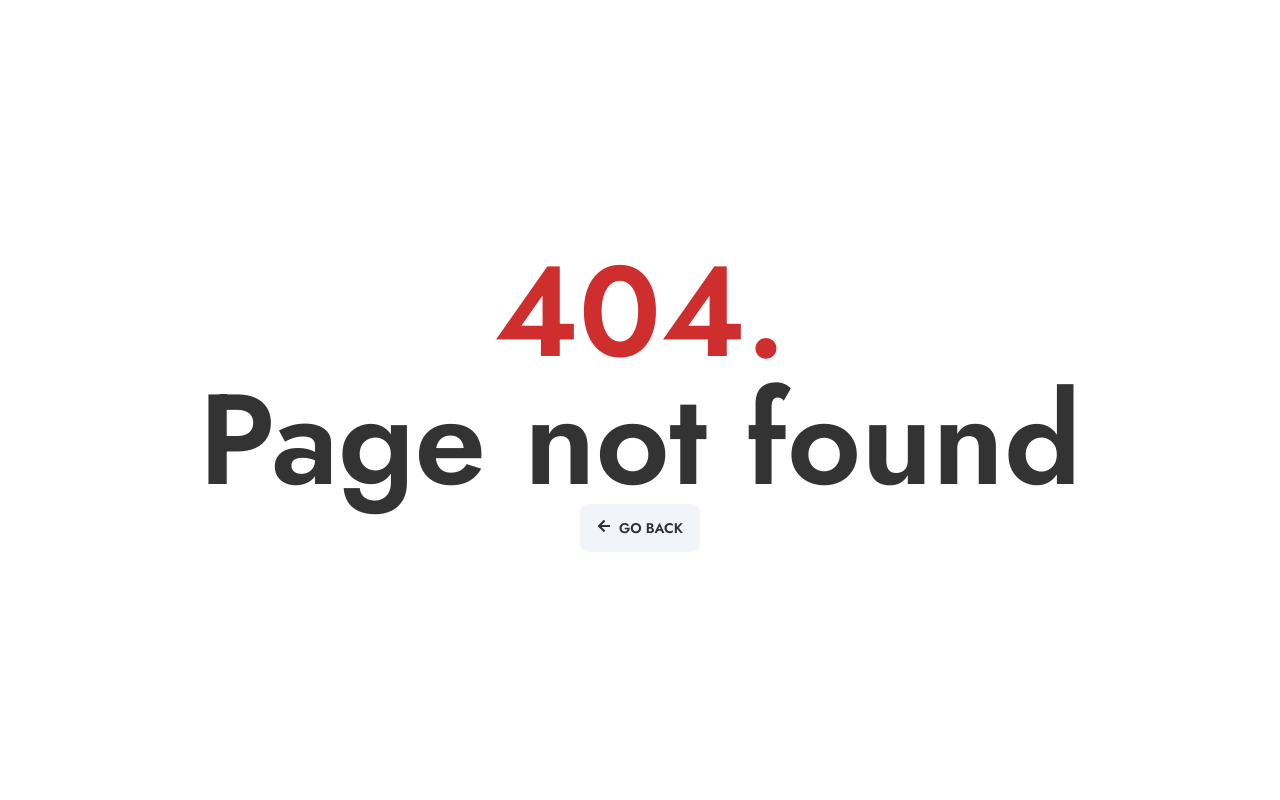
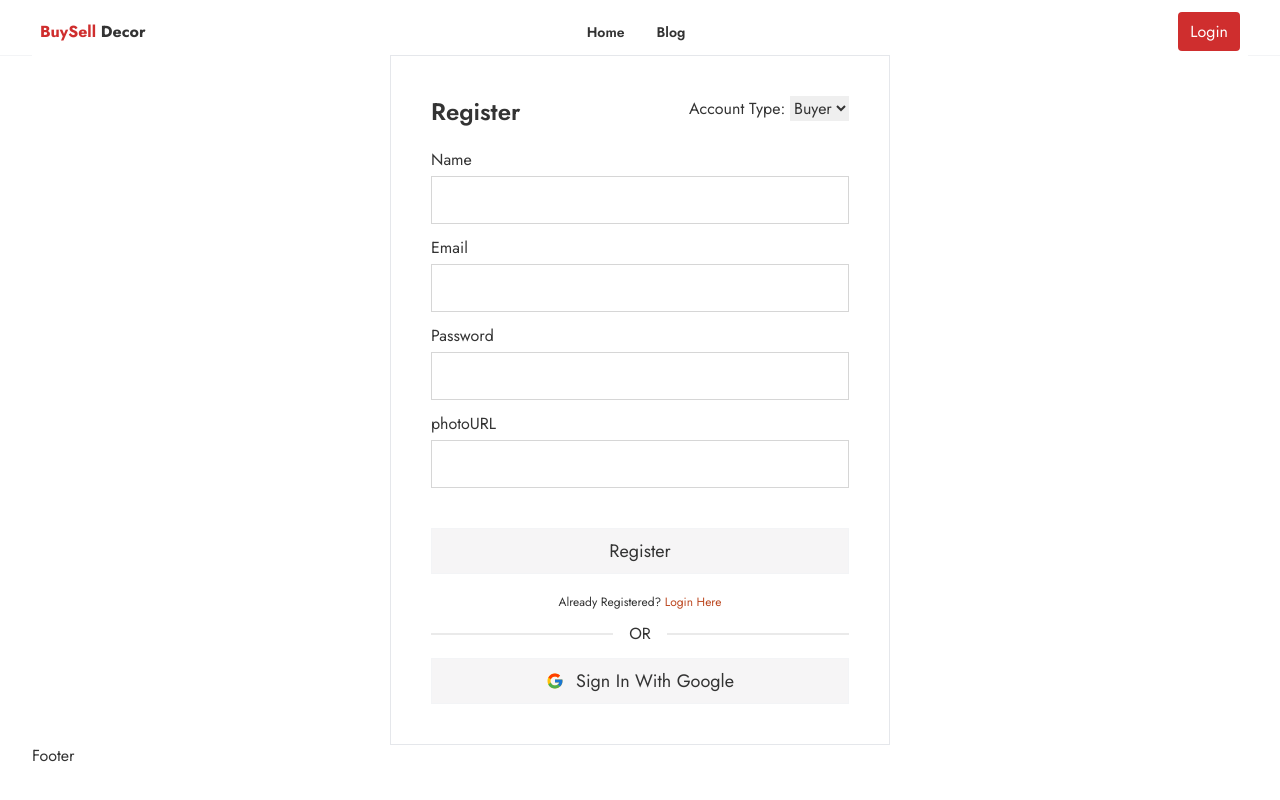
Before and after one commit to BadgerSIO/BuySell-Decor, a React (Create React App) app: page /login/register in a window 1280 px wide. Before the commit this address had no page. Built offline with nearby package versions, Linux system fonts and the light colour scheme; no server answers.

Commit message:
login register page added

```diff
--- a/package.json
+++ b/package.json
@@ -8,6 +8,7 @@
     "@testing-library/react": "^13.4.0",
     "@testing-library/user-event": "^13.5.0",
     "daisyui": "^2.42.0",
+    "firebase": "^9.14.0",
     "react": "^18.2.0",
     "react-dom": "^18.2.0",
     "react-hook-form": "^7.39.5",
--- /dev/null
+++ b/src/context/AuthProvider.js
@@ -0,0 +1,47 @@
+import React, { createContext, useEffect, useState } from "react";
+import {
+  getAuth,
+  GoogleAuthProvider,
+  onAuthStateChanged,
+  signInWithPopup,
+  signOut,
+} from "firebase/auth";
+import app from "../firebase/firebase.config";
+export const AuthContext = createContext();
+const auth = getAuth(app);
+
+const AuthProvider = ({ children }) => {
+  const [user, setUser] = useState(null);
+  const [loading, setLoading] = useState(true);
+
+  // google signup
+  const googleProvider = new GoogleAuthProvider();
+  const googleSignUp = () => {
+    setLoading(true);
+    return signInWithPopup(auth, googleProvider);
+  };
+  //logout
+  const logout = () => {
+    // localStorage.removeItem("accessToken");
+    return signOut(auth);
+  };
+  useEffect(() => {
+    const unsubscribe = onAuthStateChanged(auth, (currentUser) => {
+      setUser(currentUser);
+      setLoading(false);
+    });
+    return () => unsubscribe();
+  }, []);
+  const authinfo = {
+    user,
+    googleSignUp,
+    logout,
+    loading,
+  };
+
+  return (
+    <AuthContext.Provider value={authinfo}>{children}</AuthContext.Provider>
+  );
+};
+
+export default AuthProvider;
--- /dev/null
+++ b/src/firebase/firebase.config.js
@@ -0,0 +1,18 @@
+// Import the functions you need from the SDKs you need
+import { initializeApp } from "firebase/app";
+// TODO: Add SDKs for Firebase products that you want to use
+// https://firebase.google.com/docs/web/setup#available-libraries
+
+// Your web app's Firebase configuration
+const firebaseConfig = {
+  apiKey: process.env.REACT_APP_apiKey,
+  authDomain: process.env.REACT_APP_authDomain,
+  projectId: process.env.REACT_APP_projectId,
+  storageBucket: process.env.REACT_APP_storageBucket,
+  messagingSenderId: process.env.REACT_APP_messagingSenderId,
+  appId: process.env.REACT_APP_appId,
+};
+
+// Initialize Firebase
+const app = initializeApp(firebaseConfig);
+export default app;
--- a/src/index.js
+++ b/src/index.js
@@ -5,14 +5,17 @@ import App from "./App";
 import reportWebVitals from "./reportWebVitals";
 import { Toaster } from "react-hot-toast";
 import { QueryClient, QueryClientProvider } from "@tanstack/react-query";
+import AuthProvider from "./context/AuthProvider";
 
 const queryClient = new QueryClient();
 const root = ReactDOM.createRoot(document.getElementById("root"));
 root.render(
   <React.StrictMode>
     <QueryClientProvider client={queryClient}>
-      <App />
-      <Toaster />
+      <AuthProvider>
+        <App />
+        <Toaster />
+      </AuthProvider>
     </QueryClientProvider>
   </React.StrictMode>
 );
--- /dev/null
+++ b/src/pages/LoginRegister/Login/Login.js
@@ -0,0 +1,69 @@
+import React, { useState } from "react";
+import { useForm } from "react-hook-form";
+import { Link } from "react-router-dom";
+
+const Login = () => {
+  const [error, setError] = useState("");
+  const {
+    register,
+    handleSubmit,
+    formState: { errors },
+    reset,
+  } = useForm();
+  const handleLogin = (data) => {
+    console.log(data);
+  };
+  return (
+    <>
+      <form onSubmit={handleSubmit(handleLogin)} className="w-full ">
+        <h1 className="text-2xl mb-5 font-semibold">Login</h1>
+        <div className="mb-3">
+          <label htmlFor="email">Email</label>
+          <input
+            type="email"
+            id="email"
+            className="input input-bordered w-full mt-1 rounded-none"
+            {...register("email", { required: "Email is required" })}
+          />
+          {errors.email && (
+            <p className="text-red-500">
+              <small>{errors?.email.message}</small>
+            </p>
+          )}
+        </div>
+        <div className="mb-5">
+          <label htmlFor="password">Password</label>
+          <input
+            type="password"
+            id="password"
+            className="input input-bordered w-full mt-1 rounded-none"
+            {...register("password", { required: "Password is required" })}
+          />
+          {errors.password && (
+            <p className="text-red-500">
+              <small>{errors?.password.message}</small>
+            </p>
+          )}
+        </div>
+        <button className="text-lg capitalize w-full  border border-gray-100 py-2 bg-accent hover:bg-accent/50 inline-block mt-5">
+          Login
+        </button>
+      </form>
+      {error ? (
+        <p className="text-center text-red-500">
+          <small>{error.message}</small>
+        </p>
+      ) : (
+        ""
+      )}
+      <p className="text-center text-xs mt-5">
+        New to BuySell Decor?{" "}
+        <Link to="register" className="text-secondary">
+          Create New Account
+        </Link>
+      </p>
+    </>
+  );
+};
+
+export default Login;
--- /dev/null
+++ b/src/pages/LoginRegister/LoginRegister.js
@@ -0,0 +1,31 @@
+import React, { useContext } from "react";
+import { FcGoogle } from "react-icons/fc";
+import { Outlet } from "react-router-dom";
+import { AuthContext } from "../../context/AuthProvider";
+const LoginRegister = () => {
+  const { googleSignUp } = useContext(AuthContext);
+  const handleGoogle = () => {
+    googleSignUp().then((res) => {
+      const user = res.user;
+      console.log(user);
+    });
+  };
+  return (
+    <div className="h-[86vh]">
+      <div className="container flex justify-center items-center h-full">
+        <div className="p-5 md:p-10 border w-full md:w-[500px] ">
+          <Outlet></Outlet>
+          <div className="divider">OR</div>
+          <button
+            onClick={handleGoogle}
+            className="text-lg capitalize w-full flex justify-center items-center border border-gray-100 py-2 bg-accent hover:bg-accent/50 "
+          >
+            <FcGoogle className="mr-3" /> Sign in with Google
+          </button>
+        </div>
+      </div>
+    </div>
+  );
+};
+
+export default LoginRegister;
--- /dev/null
+++ b/src/pages/LoginRegister/Register/Register.js
@@ -0,0 +1,106 @@
+import React, { useState } from "react";
+import { useForm } from "react-hook-form";
+import { Link } from "react-router-dom";
+
+const Register = () => {
+  const [error, setError] = useState("");
+  const {
+    register,
+    handleSubmit,
+    formState: { errors },
+    reset,
+  } = useForm();
+  const handleRegister = (data) => {
+    console.log(data);
+  };
+  return (
+    <>
+      <form onSubmit={handleSubmit(handleRegister)} className="w-full ">
+        <div className="flex justify-between items-start">
+          <h1 className="text-2xl mb-5 font-semibold">Register</h1>
+          <div>
+            <label htmlFor="role">Account Type: </label>
+            <select {...register("role")}>
+              <option value="buyer">Buyer</option>
+              <option value="seller">Seller</option>
+            </select>
+          </div>
+        </div>
+        <div className="mb-3">
+          <label htmlFor="name">Name</label>
+          <input
+            type="name"
+            id="name"
+            className="input input-bordered w-full mt-1 rounded-none"
+            {...register("name", { required: "name is required" })}
+          />
+          {errors.email && (
+            <p className="text-red-500">
+              <small>{errors?.email.message}</small>
+            </p>
+          )}
+        </div>
+        <div className="mb-3">
+          <label htmlFor="email">Email</label>
+          <input
+            type="email"
+            id="email"
+            className="input input-bordered w-full mt-1 rounded-none"
+            {...register("email", { required: "Email is required" })}
+          />
+          {errors.email && (
+            <p className="text-red-500">
+              <small>{errors?.email.message}</small>
+            </p>
+          )}
+        </div>
+        <div className="mb-3">
+          <label htmlFor="password">Password</label>
+          <input
+            type="password"
+            id="password"
+            className="input input-bordered w-full mt-1 rounded-none"
+            {...register("password", { required: "Password is required" })}
+          />
+          {errors.password && (
+            <p className="text-red-500">
+              <small>{errors?.password.message}</small>
+            </p>
+          )}
+        </div>
+        <div className="mb-5">
+          <label htmlFor="photoURL">photoURL</label>
+          <input
+            type="photoURL"
+            id="photoURL"
+            className="input input-bordered w-full mt-1 rounded-none"
+            {...register("photoURL", { required: "photoURL is required" })}
+          />
+          {errors.photoURL && (
+            <p className="text-red-500">
+              <small>{errors?.photoURL.message}</small>
+            </p>
+          )}
+        </div>
+        <button className="text-lg capitalize w-full  border border-gray-100 py-2 bg-accent hover:bg-accent/50 inline-block mt-5">
+          Register
+        </button>
+      </form>
+      {error ? (
+        <p className="text-center text-red-500">
+          <small>{error.message}</small>
+        </p>
+      ) : (
+        ""
+      )}
+      <p className="text-center text-xs mt-5">
+        Already Registered?{" "}
+        <Link to="/login" className="text-secondary">
+          Login Here
+        </Link>
+      </p>
+    </>
+  );
+};
+
+export default Register;
--- a/src/shared/Header/Header.js
+++ b/src/shared/Header/Header.js
@@ -1,7 +1,10 @@
-import React from "react";
+import React, { useContext } from "react";
 import { Link, NavLink } from "react-router-dom";
 
+import { MdLogout, MdOutlineSpaceDashboard } from "react-icons/md";
+import { AuthContext } from "../../context/AuthProvider";
 const Header = () => {
+  const { user, logout } = useContext(AuthContext);
   let activeClassName =
     "bg-accent text-primary rounded-md py-2 px-3 font-semibold capitalize lg:mr-2 mb-2 lg:mb-0";
   let notActiveClassName =
@@ -64,9 +67,11 @@ const Header = () => {
         </div>
         <div className="navbar-end">
           <div className="dropdown dropdown-end">
+            {user?.email ? (
+              <>
                 <label tabIndex={0} className="btn btn-ghost btn-circle avatar">
                   <div className="w-10 rounded-full">
-                <img src="https://placeimg.com/80/80/people" alt="" />
+                    <img src={user?.photoURL} alt="" />
                   </div>
                 </label>
                 <ul
@@ -74,18 +79,30 @@ const Header = () => {
                   className="menu menu-compact dropdown-content mt-3 p-2 shadow bg-base-100 rounded-box w-52"
                 >
                   <li>
-                <Link className="justify-between" href="/">
-                  Profile
-                  <span className="badge">New</span>
+                    <Link className="justify-start" href="/">
+                      <MdOutlineSpaceDashboard /> Dashboard
                     </Link>
                   </li>
-              <li>
-                <Link>Settings</Link>
-              </li>
-              <li>
-                <Link>Logout</Link>
+
+                  <li onClick={logout}>
+                    <button>
+                      <MdLogout /> Logout
+                    </button>
                   </li>
                 </ul>
+              </>
+            ) : (
+              <>
+                <li className="list-none">
+                  <Link
+                    to="/login"
+                    className="bg-primary py-2 px-3 text-white rounded"
+                  >
+                    Login
+                  </Link>
+                </li>
+              </>
+            )}
           </div>
         </div>
       </div>
```
Also changed, not shown: src/Routes/Router.js (+18 -0 lines), 1 other file (tests, documents, lock files or other folders). Lines whose indentation alone changed are shown as unchanged.
